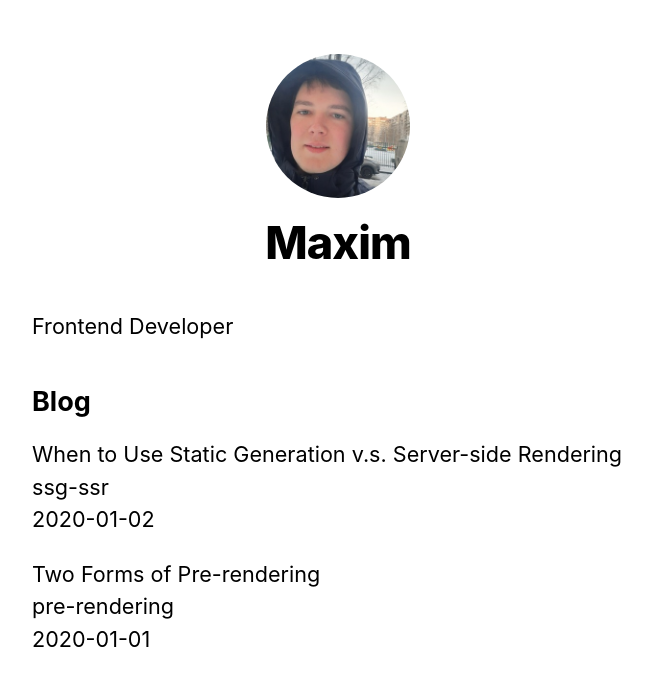
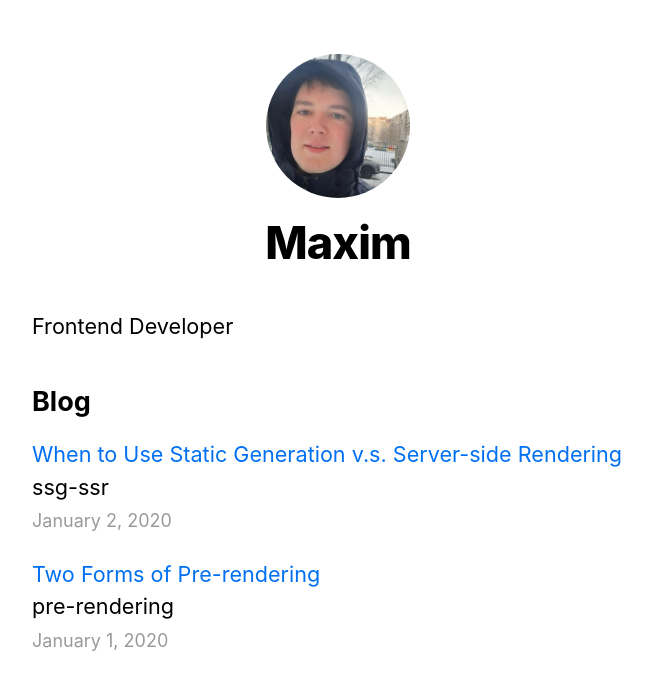
Before and after one commit to Maxim-art/nextjs-blog, a Next.js app: page / in a window 1280 px wide. Shown: the top 690 px of the page, without its empty margins (302-954 px from the left). Built offline with nearby package versions, Linux system fonts and the light colour scheme.

Commit message:
change index

```diff
--- a/pages/index.js
+++ b/pages/index.js
@@ -3,6 +3,8 @@
 import Layout, { siteTitle } from "../components/layout";
 import utilStyles from "../styles/utils.module.css";
 import { getSortedPostsData } from "../lib/posts";
+import Link from "next/link";
+import Date from "../components/date";
 
 export default function Home({ allPostsData }) {
   return (
@@ -27,11 +29,15 @@
         <ul className={utilStyles.list}>
           {allPostsData.map(({ id, date, title }) => (
             <li className={utilStyles.listItem} key={id}>
-              {title}
+              <Link href={`/posts/${id}`}>
+                <a>{title}</a>
+              </Link>
               <br />
               {id}
               <br />
-              {date}
+              <small className={utilStyles.lightText}>
+                <Date dateString={date} />
+              </small>
             </li>
           ))}
         </ul>
```
